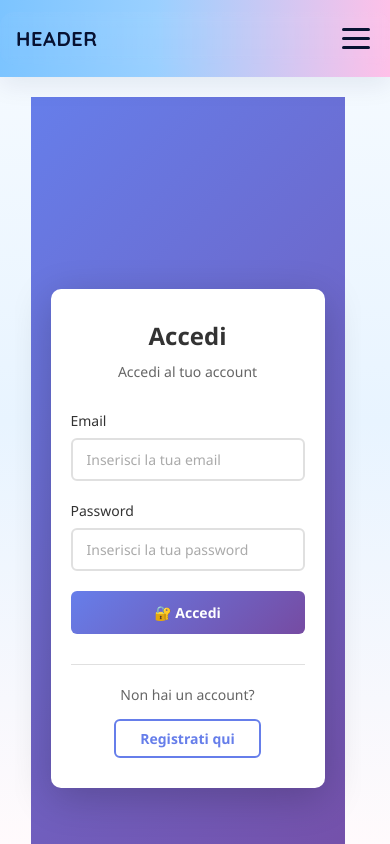
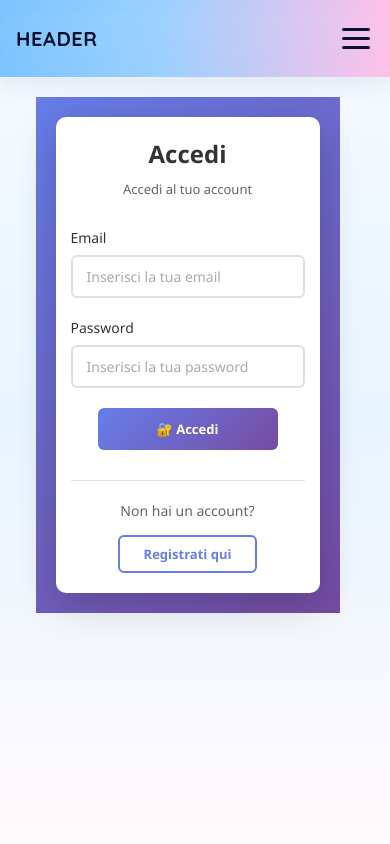
Before and after one commit to WhileX1/ESAME-WEB, an Angular app in the folder FRONTEND/: page /login in a window 390 px wide. Built offline with nearby package versions, Linux system fonts and the light colour scheme.

Commit message:
Sistemata la impaginazione di "Login"

```diff
--- a/FRONTEND/src/app/login/login.scss
+++ b/FRONTEND/src/app/login/login.scss
@@ -2,9 +2,8 @@
   display: flex;
   justify-content: center;
   align-items: center;
-  min-height: 100vh;
+  padding: 20px 20px;
   background: linear-gradient(135deg, #667eea 0%, #764ba2 100%);
-  padding: 20px;
   font-family: 'Segoe UI', Tahoma, Geneva, Verdana, sans-serif;
 }
 
@@ -13,9 +12,11 @@
   border-radius: 10px;
   box-shadow: 0 10px 40px rgba(0, 0, 0, 0.2);
   padding: 40px;
-  max-width: 400px;
+  max-width: 900px;
   width: 100%;
   animation: slideIn 0.5s ease-out;
+  display: flex;
+  flex-direction: column;
 }
 
 @keyframes slideIn {
@@ -78,9 +79,14 @@
 
 .login-form,
 .registration-form {
-  display: flex;
-  flex-direction: column;
+  display: grid;
+  grid-template-columns: 1fr 1fr;
   gap: 20px;
+  grid-auto-flow: dense;
+}
+
+.login-form {
+  grid-template-columns: 1fr;
 }
 
 .form-group {
@@ -88,10 +94,17 @@
   flex-direction: column;
   gap: 8px;
 
+  &:nth-child(5),
+  &:nth-child(6),
+  &:nth-child(7) {
+    grid-column: 1 / -1;
+  }
+
   &.checkbox {
     flex-direction: row;
     align-items: center;
     gap: 10px;
+    grid-column: 1 / -1;
 
     input {
       width: auto;
@@ -202,16 +215,73 @@
 }
 
 // Responsive
+/* Center primary buttons in forms */
+.login-form .btn.btn-primary {
+  width: auto;
+  min-width: 180px;
+  margin: 0 auto;
+  display: block;
+}
+
+.registration-form .btn.btn-primary {
+  grid-column: 1 / -1;
+  justify-self: center;
+  width: auto;
+  min-width: 220px;
+}
+
+/* Center Angular form-control classes when they appear on elements */
+.ng-pristine.ng-valid.ng-touched,
+input.ng-pristine.ng-valid.ng-touched,
+select.ng-pristine.ng-valid.ng-touched,
+textarea.ng-pristine.ng-valid.ng-touched {
+  display: block;
+  margin-left: auto;
+  margin-right: auto;
+  text-align: center;
+}
+
+@media (max-width: 900px) {
+  .login-card {
+    padding: 30px 25px;
+  }
+
+  .login-form,
+  .registration-form {
+    grid-template-columns: 1fr;
+  }
+
+  .form-group {
+    &:nth-child(5),
+    &:nth-child(6),
+    &:nth-child(7) {
+      grid-column: 1;
+    }
+  }
+
+  .login-header h1 {
+    font-size: 26px;
+  }
+}
+
 @media (max-width: 600px) {
   .login-card {
-    padding: 30px 20px;
+    padding: 20px 15px;
   }
 
   .login-header h1 {
     font-size: 24px;
   }
 
+  .login-header p {
+    font-size: 13px;
+  }
+
   .form-group input {
     padding: 10px 14px;
   }
+
+  .btn {
+    font-size: 13px;
+  }
 }
```
